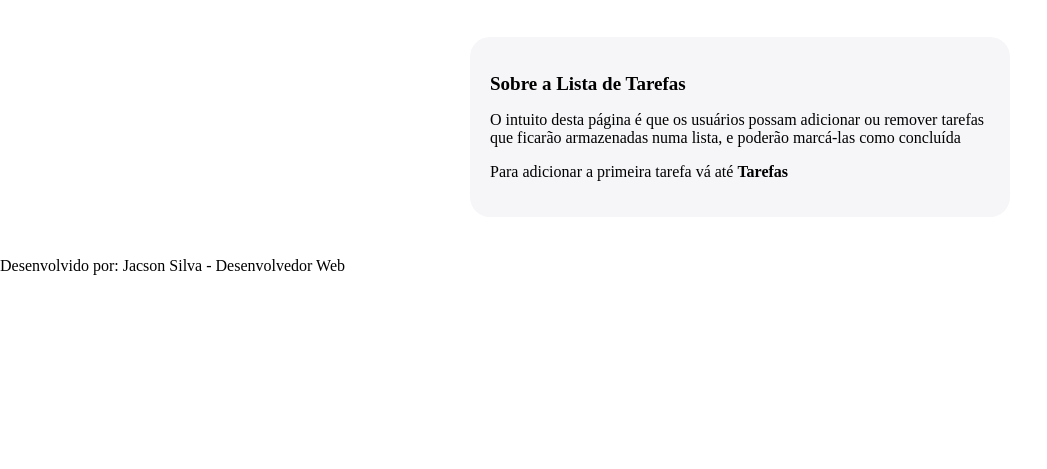
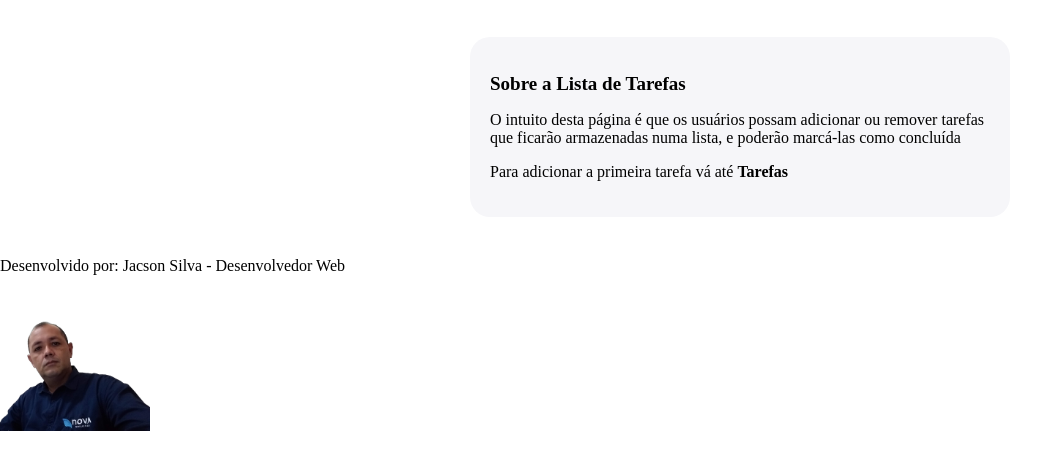
Before and after one commit to JacsonSilva/aula02, a plain HTML site: page index.html in a window 1280 px wide. Shown: the part 161-630 px from the top of the page, without its empty margins (0-1047 px from the left). Drawn offline with Linux system fonts and the light colour scheme; a script that the page names is missing.

Commit message:
finalizando este pequeno projetinho

```diff
--- a/index.html
+++ b/index.html
@@ -31,7 +31,7 @@
     <footer>
         <div class="flex-container footer">
             <p>Desenvolvido por: Jacson Silva - Desenvolvedor Web</p>
-            <img src="" width="100px" height="auto" alt="">
+            <img src="imagens/jacson.jpeg" width="150px" height="auto" alt="">
         </div>
 
     </footer>
```
